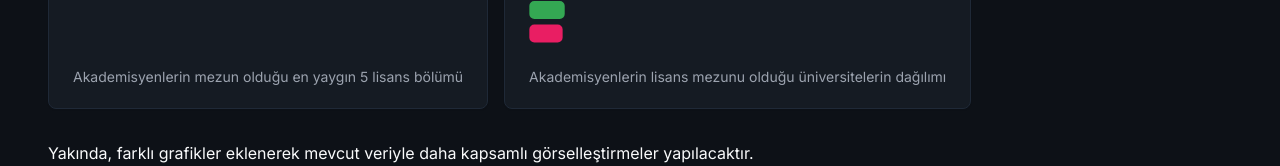
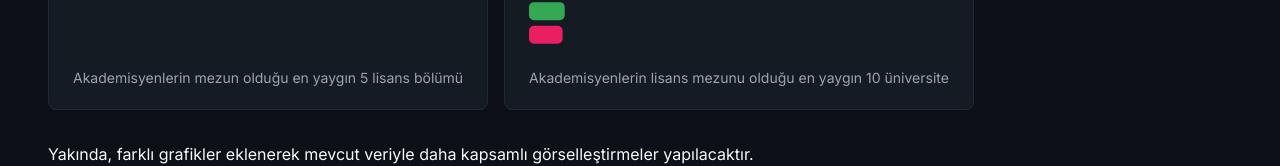
Before and after one commit to altunf/apa, a Next.js app: page /charts in a window 1280 px wide. Shown: the part 400-566 px from the top of the page. Built offline with nearby package versions, Linux system fonts and the light colour scheme.

Commit message:
change description text of UndergraduateUniversityFrequence  component

```diff
--- a/components/charts/undergraduate-university-frequence.jsx
+++ b/components/charts/undergraduate-university-frequence.jsx
@@ -114,7 +114,7 @@ export function UndergraduateUniversityFrequence() {
       </CardContent>
       <CardFooter className="flex-col items-start gap-2 text-sm">
         <div className="leading-none text-muted-foreground">
-          Akademisyenlerin lisans mezunu olduğu üniversitelerin dağılımı
+          Akademisyenlerin lisans mezunu olduğu en yaygın 10 üniversite
         </div>
       </CardFooter>
     </Card>
```
